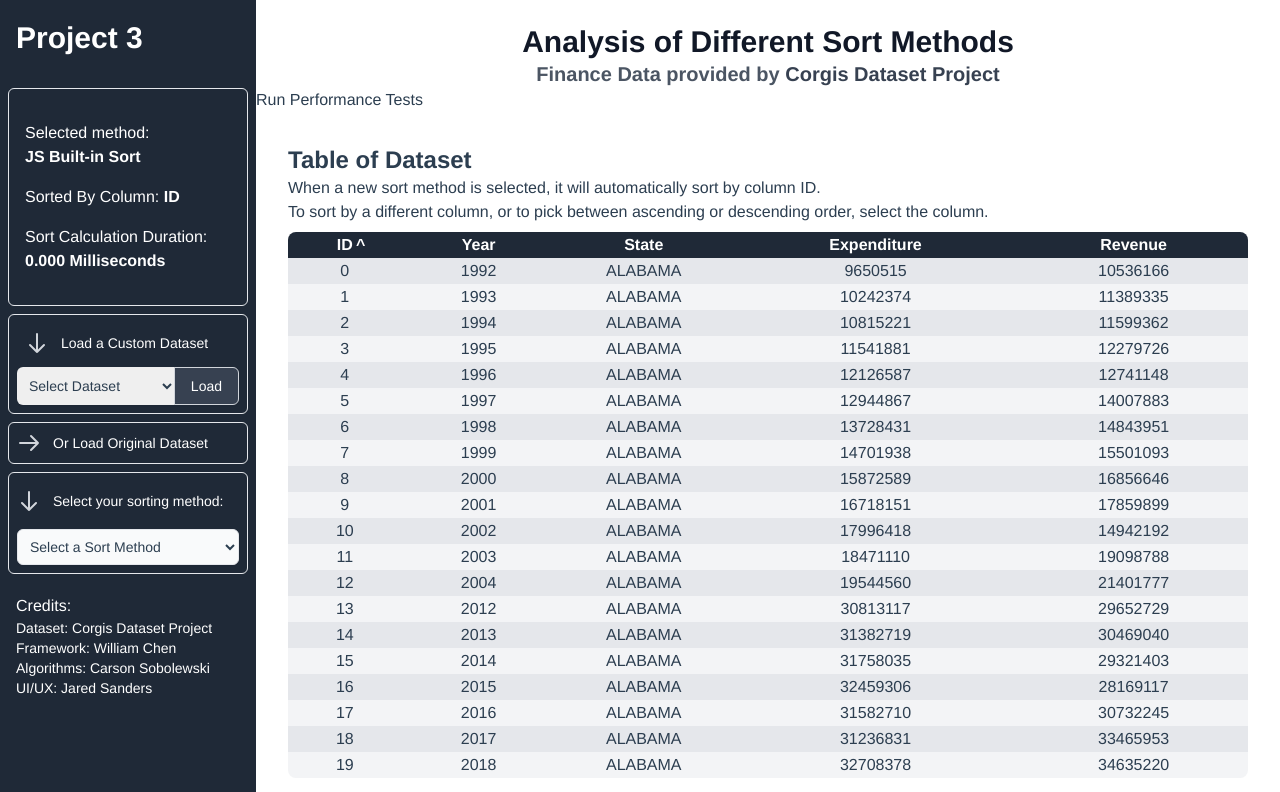
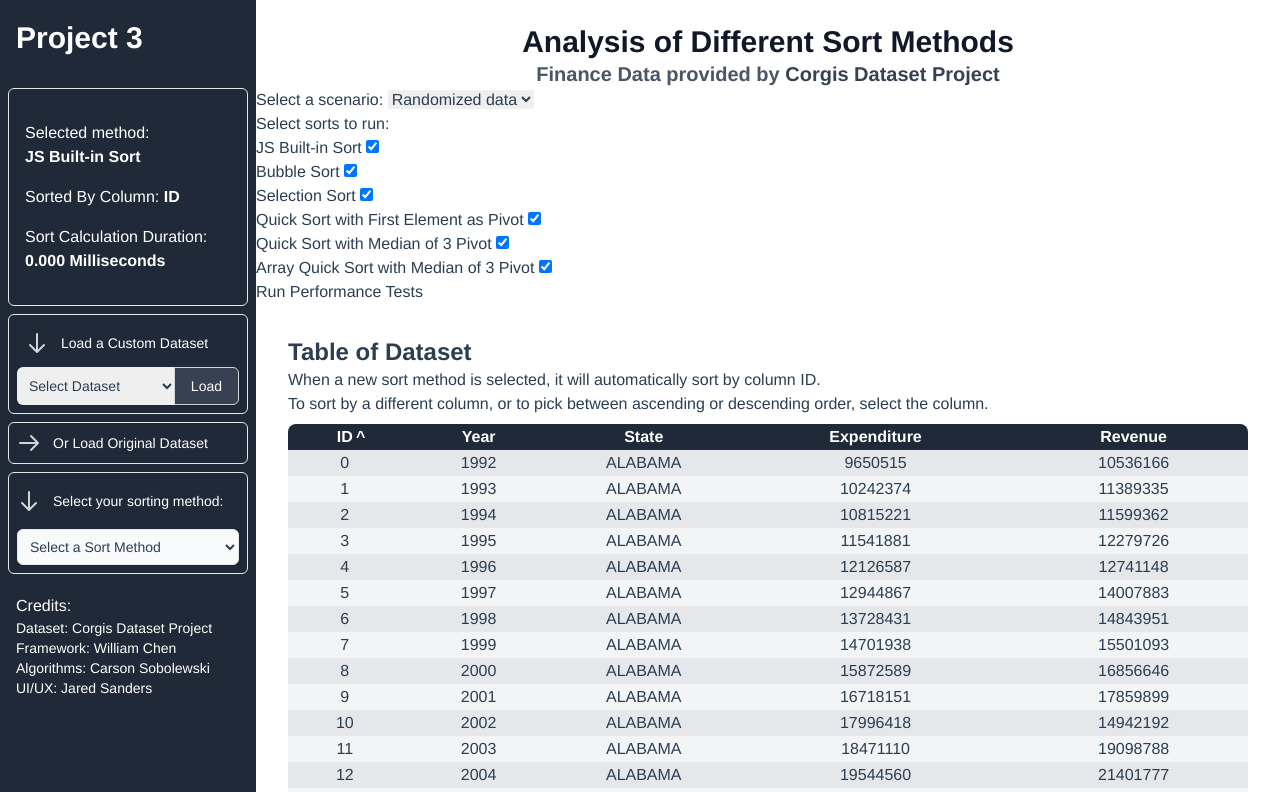
Before and after one commit to Exanite/DsaProject, a Vue app: page /#/ in a window 1280 px wide. Shown: the top 792 px of the page. Built offline with nearby package versions, Linux system fonts and the light colour scheme.

Commit message:
Add basic ui for SortProfiler

```diff
--- a/src/components/SortProfiler.vue
+++ b/src/components/SortProfiler.vue
@@ -1,43 +1,66 @@
 <template>
-  <button v-on:click="run">Run Performance Tests</button>
+  <form class="flex flex-col" v-on:submit.prevent="run">
+    <label>
+      Select a scenario:
+      <select v-model="selectedScenario">
+        <option v-for="scenario in scenarios" :key="scenario.key" :value="scenario">{{ scenario.name }}</option>
+      </select>
+    </label>
+    <label class="flex flex-col">
+      Select sorts to run:
+      <label v-for="strategy in sortStrategies" :for="strategy.key">
+        {{ strategy.name }}
+        <input :id="strategy.key" v-model="selectedSortStrategies" :value="strategy" type="checkbox">
+      </label>
+    </label>
+    <input class="w-min cursor-pointer" type="submit" value="Run Performance Tests">
+  </form>
 </template>
 
 <script lang="ts">
-  import { ArrayQuickSortStrategy } from "@/data/algorithms/ArrayQuickSortStrategy";
-  import { BubbleSortStrategy } from "@/data/algorithms/BubbleSortStrategy";
-  import { BuiltInSortingStrategy } from "@/data/algorithms/BuiltInSortingStrategy";
-  import { QuickSortFirstStrategy, QuickSortMedianOf3Strategy } from "@/data/algorithms/QuickSortStrategy";
-  import { SelectionSortStrategy } from "@/data/algorithms/SelectionSortStrategy";
+  import { SortingStrategy } from "@/data/algorithms/SortingStrategy";
   import { Comparer } from "@/data/comparers/Comparer";
   import { DataGenerator } from "@/data/DataGenerator";
   import { ProfileScenario, profileSortStrategies } from "@/data/profiling/Profiling";
+  import { defineComponent, ref } from "vue";
 
-  export default {
+  export default defineComponent({
     name: "SortProfiler",
-    setup() {
-      const run = () => {
-        const scenario: ProfileScenario = {
+    props: {
+      sortStrategies: {
+        type: Array as () => SortingStrategy[],
+        required: true,
+      },
+    },
+    setup(props) {
+      const scenarios = ref<ProfileScenario[]>([
+        {
           name: "Randomized data",
           key: "randomized",
           comparer: new Comparer(entry => entry.year),
           generateData: elementCount => new DataGenerator().generateCollection(elementCount),
-        }
+        },
+      ]);
 
-        const result = profileSortStrategies(scenario, [
-          BuiltInSortingStrategy,
-          BubbleSortStrategy,
-          SelectionSortStrategy,
-          QuickSortFirstStrategy,
-          QuickSortMedianOf3Strategy,
-          ArrayQuickSortStrategy,
-        ], 2500, 10);
+      const selectedScenario = ref<ProfileScenario>(scenarios.value[0]);
+      const selectedSortStrategies = ref<SortingStrategy[]>([...props.sortStrategies]);
+
+      const run = () => {
+        const result = profileSortStrategies(selectedScenario.value, selectedSortStrategies.value, 2500, 10);
 
         console.log(result);
-      }
+      };
 
       return {
+        sortStrategies: props.sortStrategies,
+
+        scenarios: scenarios,
+        selectedScenario: selectedScenario,
+
+        selectedSortStrategies: selectedSortStrategies,
+
         run: run,
-      }
-    }
-  };
+      };
+    },
+  });
 </script>
--- a/src/pages/HomePage.vue
+++ b/src/pages/HomePage.vue
@@ -179,7 +179,7 @@
           <h1 class="text-center text-3xl font-semibold text-gray-900">Analysis of Different Sort Methods</h1>
           <p class="text-xl text-gray-600 text-center font-semibold">Finance Data provided by <a class="text-gray-700 hover:text-gray-900" target="_blank" href="https://think.cs.vt.edu/corgis/json/finance/">Corgis Dataset Project</a></p>
         </div>
-        <SortProfiler/>
+        <SortProfiler :sort-strategies="sortingStrategies"/>
         <div class="max-w-7xl mx-auto px-4 sm:px-6 md:px-8 mt-4">
           <div class="mt-8">
             <p class="text-2xl font-semibold">Table of Dataset</p>
```
